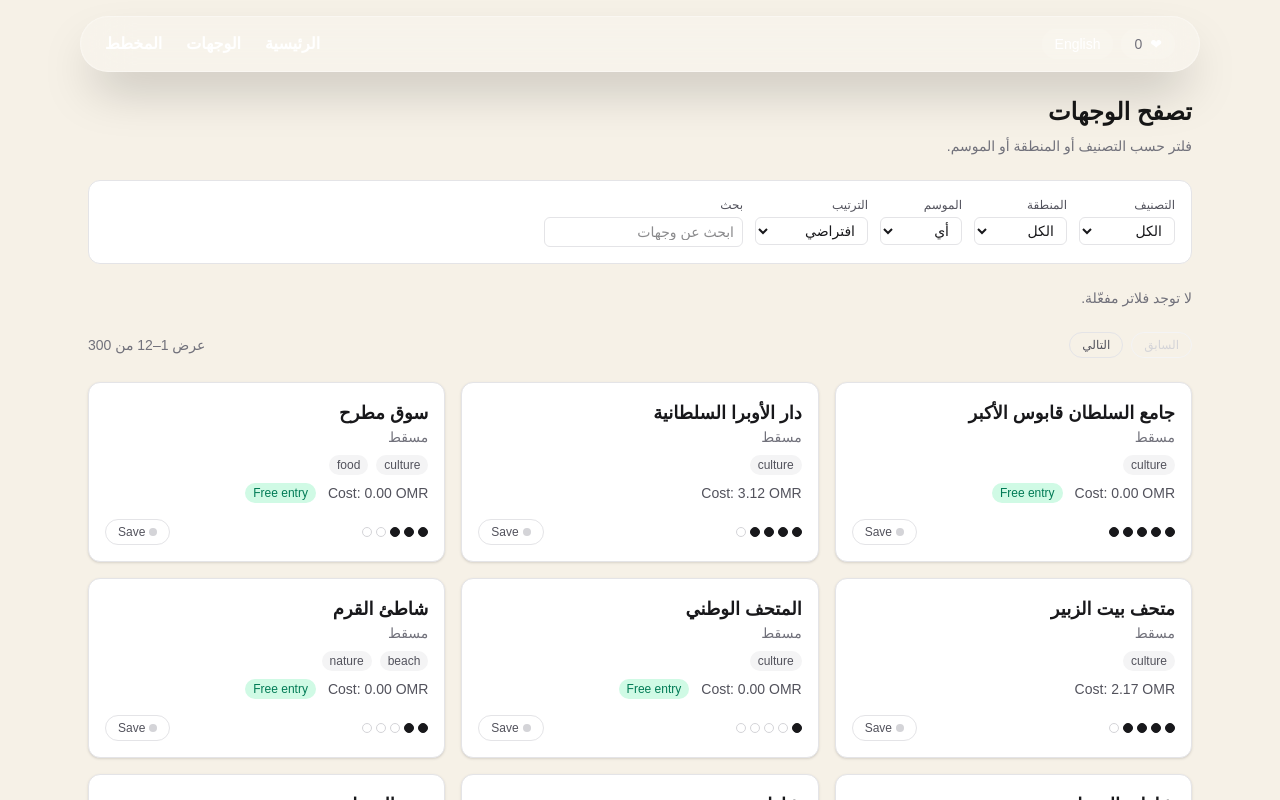
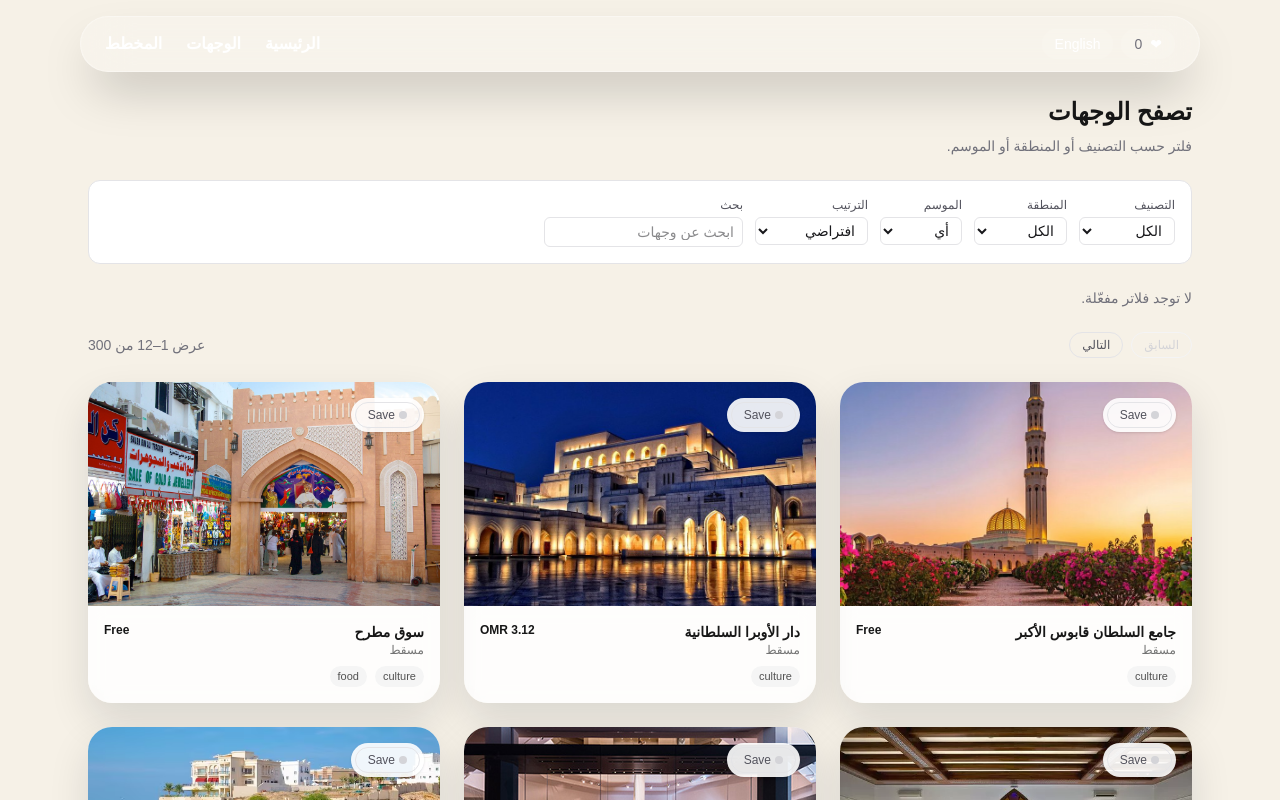
Before and after one commit to 3ma1r/codestacker-frontend-visit-oman, a Next.js app: page /ar/destinations in a window 1280 px wide. Shown: the top 800 px of the page. Built offline with nearby package versions, Linux system fonts and the light colour scheme.

Commit message:
ui: redesign destination cards to match homepage featured style

```diff
--- a/app/[locale]/destinations/page.tsx
+++ b/app/[locale]/destinations/page.tsx
@@ -1,5 +1,5 @@
 import Link from "next/link";
-import DestinationCard from "../../../components/destinations/DestinationCard";
+import BrowseDestinationCard from "../../../components/destinations/BrowseDestinationCard";
 import FiltersBar from "../../../components/destinations/FiltersBar";
 import { loadDestinations } from "../../../lib/data/load";
 import { filterAndSortDestinations } from "../../../lib/data/query";
@@ -12,6 +12,7 @@ import type {
   Destination,
 } from "../../../types/destination";
 import { tName } from "../../../lib/i18n/strings";
+import { resolveFeaturedImage } from "../../../lib/home/featuredImage";
 
 type Props = {
   params: Promise<{ locale: Locale }>;
@@ -264,12 +265,13 @@ export default async function DestinationsPage({ params, searchParams }: Props)
         </div>
       </div>
 
-      <div className="grid gap-4 sm:grid-cols-2 lg:grid-cols-3">
+      <div className="grid gap-6 sm:grid-cols-2 lg:grid-cols-3">
         {paged.map((destination) => (
-          <DestinationCard
+          <BrowseDestinationCard
             key={destination.id}
             destination={destination}
             locale={resolvedParams.locale}
+            imageSrc={resolveFeaturedImage(destination, destinations)}
           />
         ))}
       </div>
--- /dev/null
+++ b/components/destinations/BrowseDestinationCard.tsx
@@ -0,0 +1,62 @@
+import Link from "next/link";
+import type { Destination, Locale } from "../../types/destination";
+import { tName, tRegion } from "../../lib/i18n/strings";
+import SaveInterestButton from "../destinations/SaveInterestButton";
+
+type Props = {
+  destination: Destination;
+  locale: Locale;
+  imageSrc: string;
+};
+
+export default function BrowseDestinationCard({
+  destination,
+  locale,
+  imageSrc,
+}: Props) {
+  return (
+    <Link
+      href={`/${locale}/destinations/${destination.id}`}
+      className="group relative flex flex-col overflow-hidden rounded-3xl bg-white/60 shadow-[0_18px_40px_rgba(15,23,42,0.12)] transition hover:-translate-y-0.5"
+    >
+      <div className="relative h-56 w-full">
+        <img
+          src={imageSrc}
+          alt={tName(destination, locale)}
+          className="h-full w-full object-cover transition duration-300 group-hover:scale-[1.02]"
+        />
+        <div className="absolute right-4 top-4 rounded-full bg-white/90 p-1 shadow-sm">
+          <SaveInterestButton destinationId={destination.id} />
+        </div>
+      </div>
+
+      <div className="bg-white/70 p-4 backdrop-blur">
+        <div className="flex items-start justify-between gap-4">
+          <div>
+            <h3 className="text-sm font-semibold text-neutral-900">
+              {tName(destination, locale)}
+            </h3>
+            <p className="text-xs text-neutral-500">
+              {tRegion(destination, locale)}
+            </p>
+          </div>
+          <div className="text-xs font-semibold text-neutral-900">
+            {destination.ticket_cost_omr === 0
+              ? "Free"
+              : `${destination.ticket_cost_omr.toFixed(2)} OMR`}
+          </div>
+        </div>
+        <div className="mt-2 flex flex-wrap gap-2">
+          {destination.categories.map((category) => (
+            <span
+              key={category}
+              className="rounded-full bg-neutral-100 px-2 py-0.5 text-[11px] text-neutral-600"
+            >
+              {category}
+            </span>
+          ))}
+        </div>
+      </div>
+    </Link>
+  );
+}
--- /dev/null
+++ b/lib/home/featuredImage.ts
@@ -0,0 +1,54 @@
+import path from "node:path";
+import fs from "node:fs";
+import type { Destination } from "../../types/destination";
+
+const IMAGE_EXTENSIONS = [".jpg", ".jpeg", ".png", ".webp", ".avif"];
+const FALLBACK_IMAGE = "/globe.svg";
+
+function imagePathForId(id: string) {
+  return path.join(
+    process.cwd(),
+    "public",
+    "images",
+    "destinations",
+    id,
+  );
+}
+
+function resolveImageForId(id: string): string | null {
+  const basePath = imagePathForId(id);
+  for (const ext of IMAGE_EXTENSIONS) {
+    const filePath = `${basePath}${ext}`;
+    if (fs.existsSync(filePath)) {
+      return `/images/destinations/${id}${ext}`;
+    }
+  }
+  return null;
+}
+
+function resolveImageForName(
+  nameEn: string,
+  destinations: Destination[],
+): string | null {
+  for (const destination of destinations) {
+    if (destination.name.en !== nameEn) {
+      continue;
+    }
+    const image = resolveImageForId(destination.id);
+    if (image) {
+      return image;
+    }
+  }
+  return null;
+}
+
+export function resolveFeaturedImage(
+  destination: Destination,
+  allDestinations: Destination[],
+): string {
+  return (
+    resolveImageForId(destination.id) ||
+    resolveImageForName(destination.name.en, allDestinations) ||
+    FALLBACK_IMAGE
+  );
+}
```
Also changed, not shown: public/images/destinations/dest_0087.jpg.
